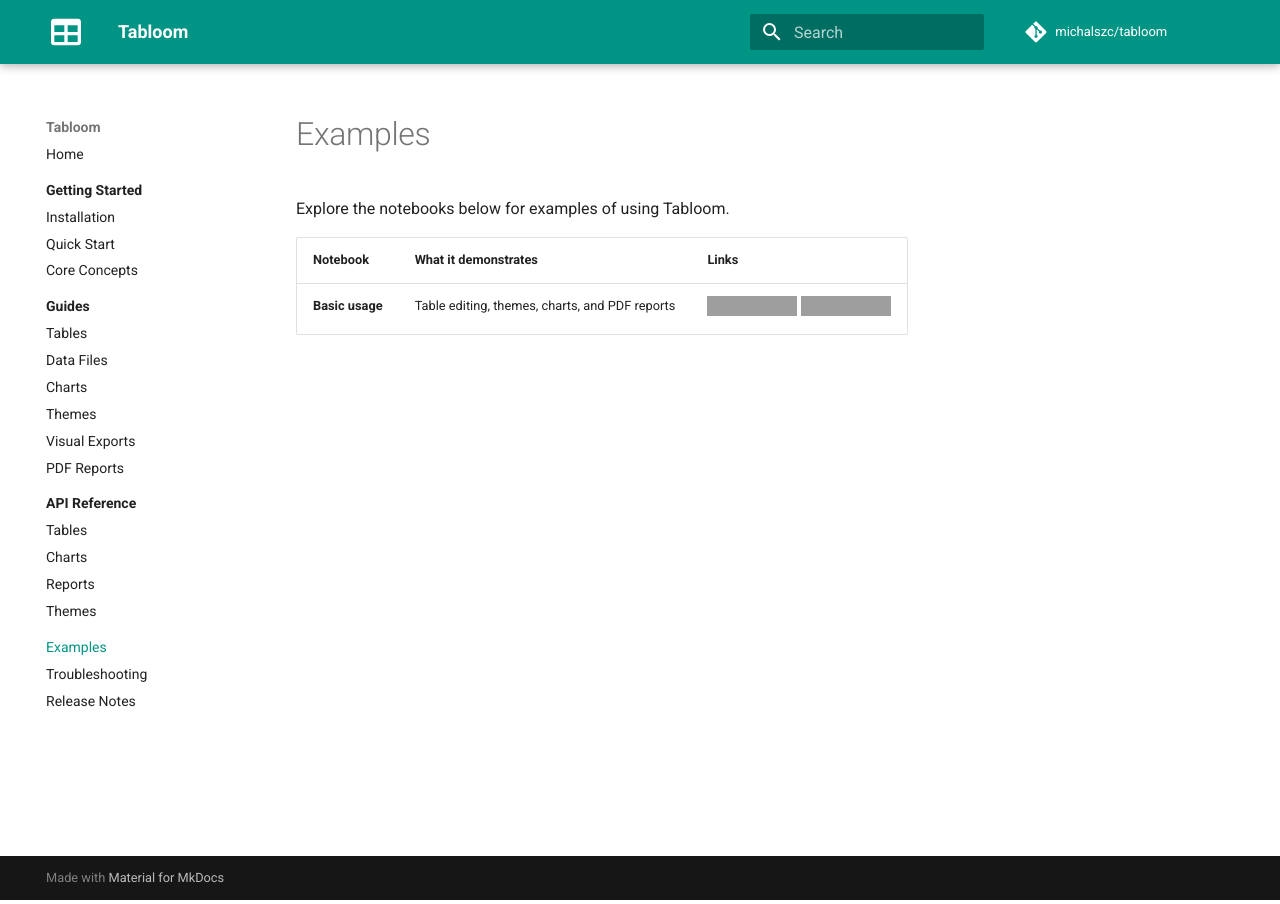
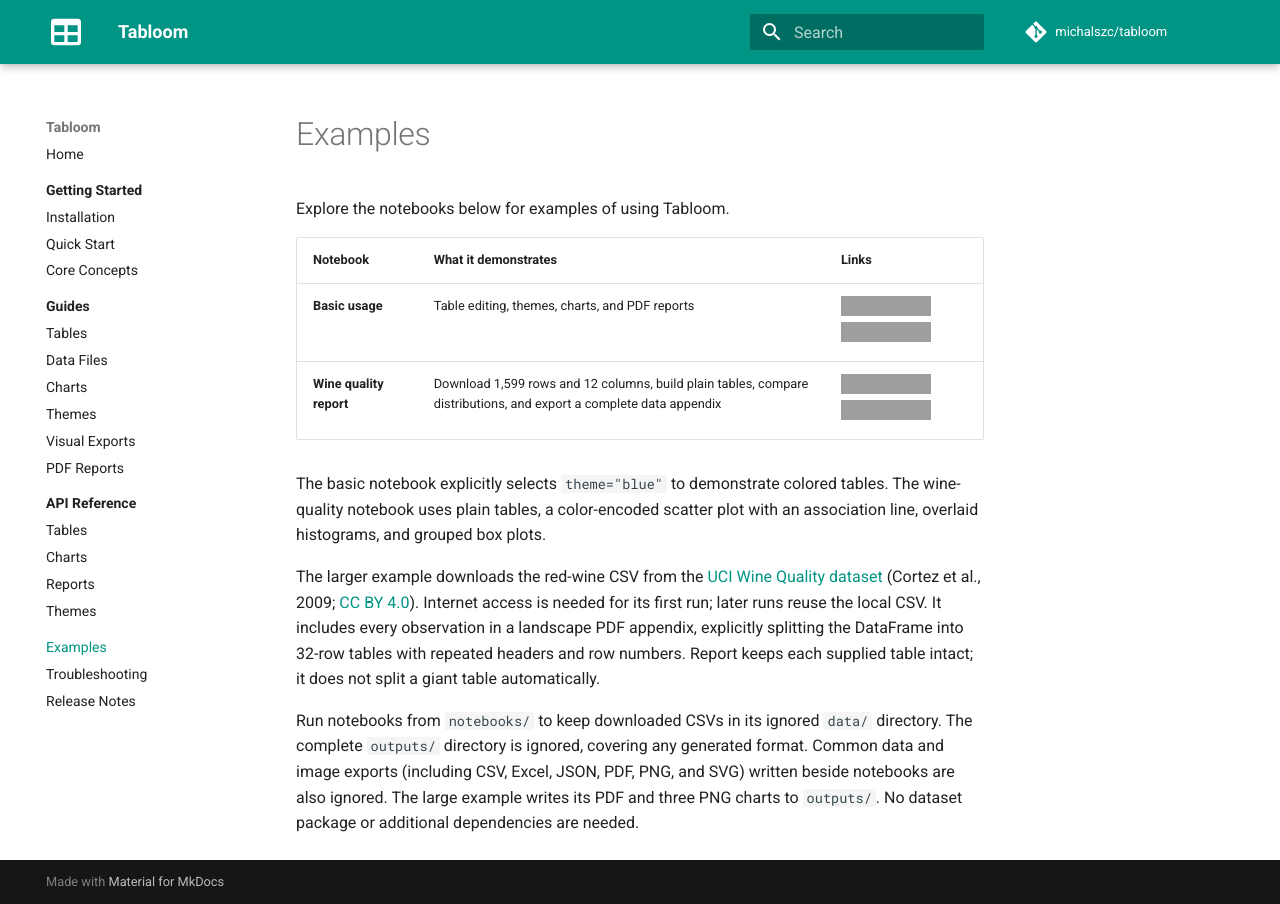
Before and after one commit to michalszc/prettydata, an MkDocs documentation site: the page built from documentation/examples.md, in a window 1280 px wide. Built offline with MkDocs 1.6.1 and Material for MkDocs 9.7.7, drawn with Linux system fonts in a browser that asks for light colours; comment, search, counter and statistics services are not loaded; grey boxes are pictures that could not be loaded.

Commit message:
docs: add large dataset report example and ignore exports

```diff
--- a/documentation/examples.md
+++ b/documentation/examples.md
@@ -5,3 +5,23 @@
 | Notebook | What it demonstrates | Links |
 | --- | --- | --- |
 | **Basic usage** | Table editing, themes, charts, and PDF reports | [![View on GitHub](https://img.shields.io/badge/View_on-GitHub-181717?logo=github)](https://github.com/michalszc/tabloom/blob/master/notebooks/basic_usage.ipynb) [![Open In Colab](https://colab.research.google.com/assets/colab-badge.svg)](https://colab.research.google.com/github/michalszc/tabloom/blob/master/notebooks/basic_usage.ipynb) |
+| **Wine quality report** | Download 1,599 rows and 12 columns, build plain tables, compare distributions, and export a complete data appendix | [![View on GitHub](https://img.shields.io/badge/View_on-GitHub-181717?logo=github)](https://github.com/michalszc/tabloom/blob/master/notebooks/wine_quality_report.ipynb) [![Open In Colab](https://colab.research.google.com/assets/colab-badge.svg)](https://colab.research.google.com/github/michalszc/tabloom/blob/master/notebooks/wine_quality_report.ipynb) |
+
+The basic notebook explicitly selects `theme="blue"` to demonstrate colored
+tables. The wine-quality notebook uses plain tables, a color-encoded scatter
+plot with an association line, overlaid histograms, and grouped box plots.
+
+The larger example downloads the red-wine CSV from the
+[UCI Wine Quality dataset](https://archive.ics.uci.edu/dataset/186/wine+quality)
+(Cortez et al., 2009; [CC BY 4.0](https://creativecommons.org/licenses/by/4.0/)).
+Internet access is needed for its first run; later runs reuse the local CSV.
+It includes every observation in a landscape PDF appendix, explicitly splitting
+the DataFrame into 32-row tables with repeated headers and row numbers. Report
+keeps each supplied table intact; it does not split a giant table automatically.
+
+Run notebooks from `notebooks/` to keep downloaded CSVs in its ignored `data/`
+directory. The complete `outputs/` directory is ignored, covering any generated
+format. Common data and image exports (including CSV, Excel, JSON, PDF, PNG,
+and SVG) written beside notebooks are also ignored. The large example writes
+its PDF and three PNG charts to `outputs/`. No dataset package or
+additional dependencies are needed.
```
Also changed, not shown: README.md (+1 -0 lines), documentation/guides/reports.md (+3 -0 lines), documentation/index.md (+1 -1 lines), documentation/release-notes.md (+6 -0 lines), 3 other files.
